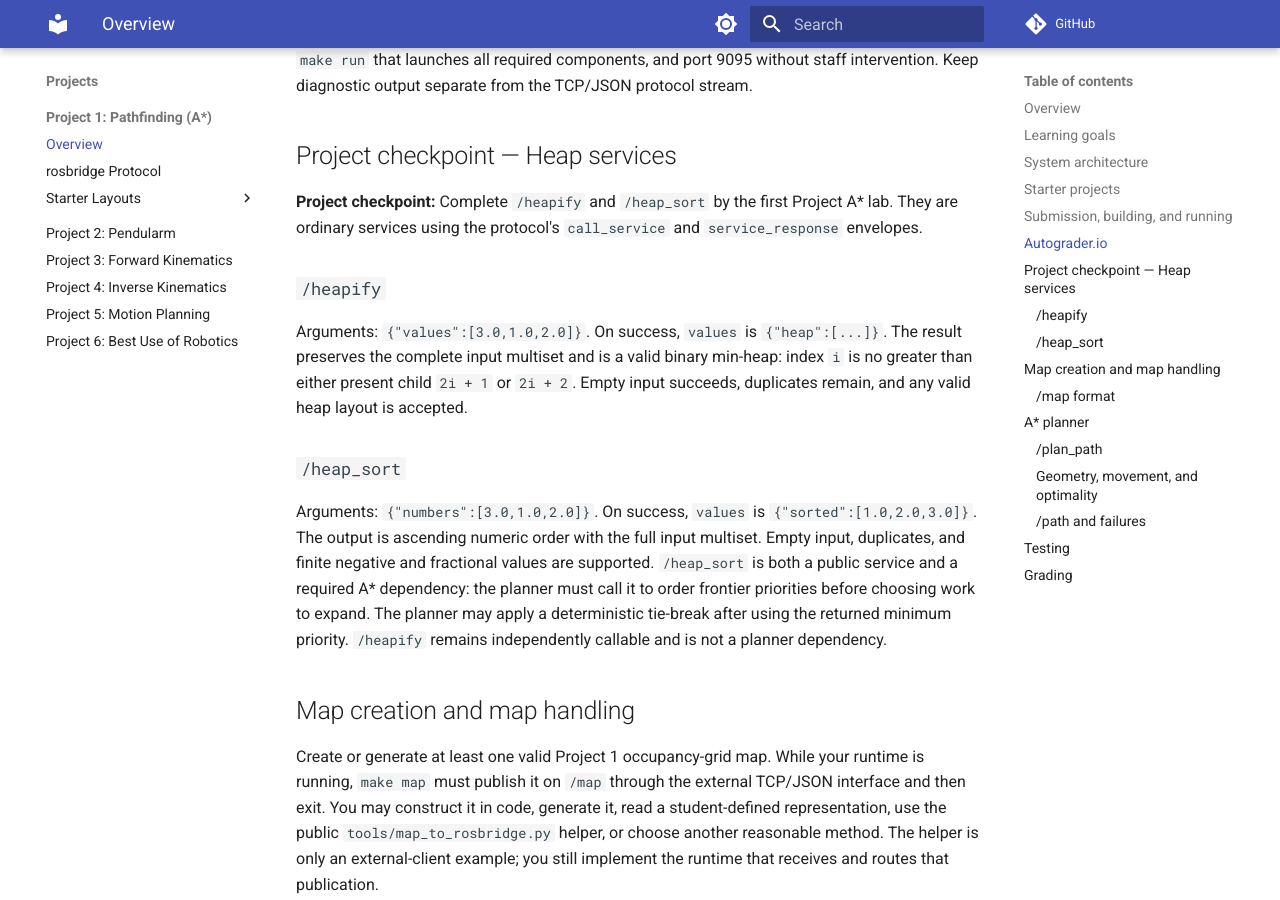
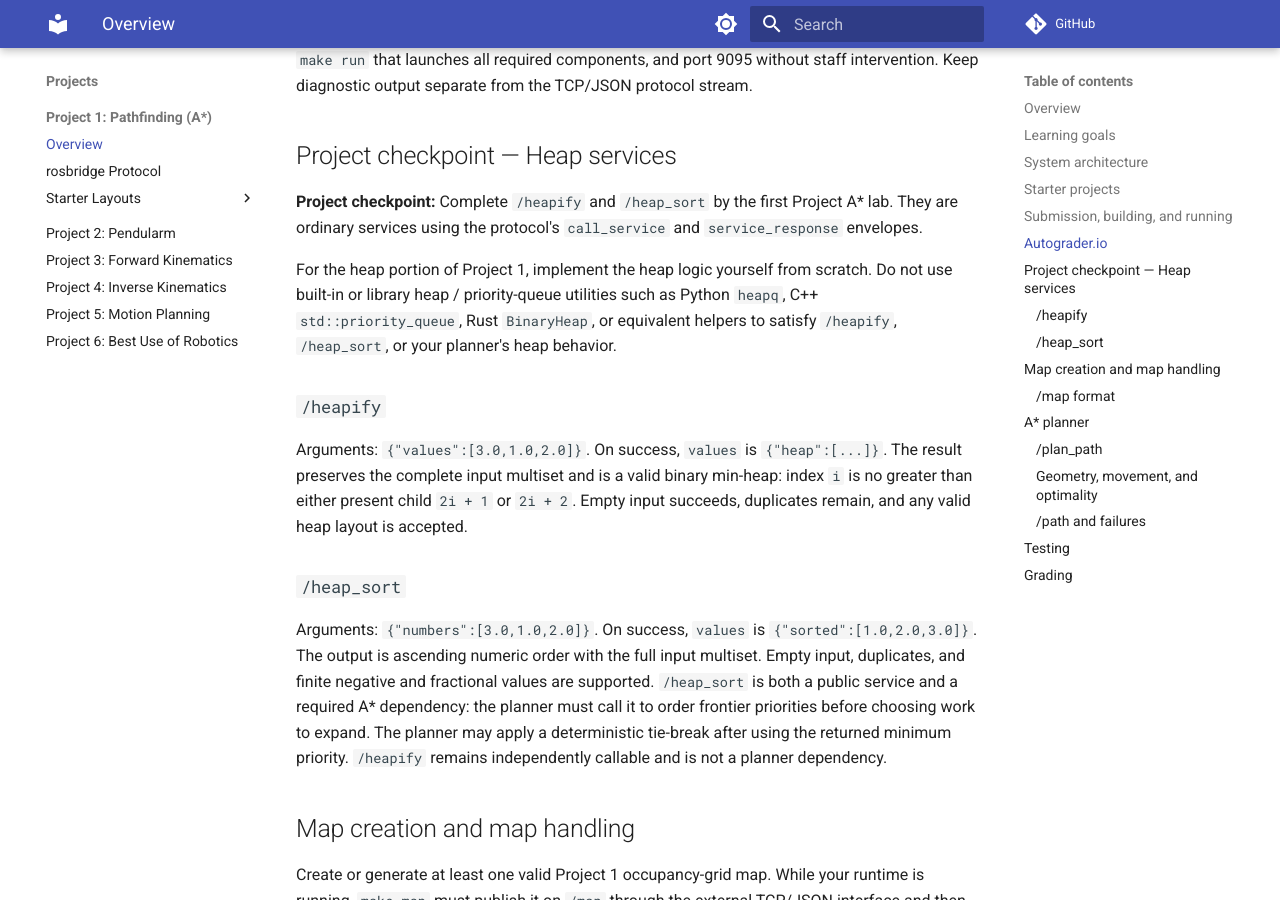
Before and after one commit to autorob/autorob.github.io, an MkDocs documentation site: the page built from docs/projects/project1/index.md, in a window 1280 px wide and 900 px high, scrolled down 2418 px. Built offline with MkDocs 1.6.1 and Material for MkDocs 9.7.7, drawn with Linux system fonts in a browser that asks for light colours; comment, search, counter and statistics services are not loaded; some of the changed text lies outside the part shown.

Commit message:
Clarify Project 1 heaps must be implemented from scratch

```diff
--- a/docs/projects/project1/index.md
+++ b/docs/projects/project1/index.md
@@ -12,7 +12,7 @@ You may use Python, C, C++, or Rust. Your source, process, data-structure, and i
 
 - Build a reusable publish/subscribe system for topic and service communication among course robot programs.
 - Expose a small [client/server](https://en.wikipedia.org/wiki/Client%E2%80%93server_model) interface for independent clients, including Autograder.io.
-- Implement numeric [binary min-heap](https://en.wikipedia.org/wiki/Binary_heap) operations and A* search.
+- Implement numeric [binary min-heap](https://en.wikipedia.org/wiki/Binary_heap) operations from scratch and A* search.
 - Build and run reproducibly in an offline environment.
 
 ## System architecture
@@ -83,6 +83,8 @@ Your submission therefore needs a top-level Makefile, no build-time downloads, a
 
 **Project checkpoint:** Complete `/heapify` and `/heap_sort` by the first Project A* lab. They are ordinary services using the protocol's `call_service` and `service_response` envelopes.
 
+For the heap portion of Project 1, implement the heap logic yourself from scratch. Do not use built-in or library heap / priority-queue utilities such as Python `heapq`, C++ `std::priority_queue`, Rust `BinaryHeap`, or equivalent helpers to satisfy `/heapify`, `/heap_sort`, or your planner's heap behavior.
+
 ### `/heapify`
 
 Arguments: `{"values":[3.0,1.0,2.0]}`. On success, `values` is `{"heap":[...]}`. The result preserves the complete input multiset and is a valid binary min-heap: index `i` is no greater than either present child `2i + 1` or `2i + 2`. Empty input succeeds, duplicates remain, and any valid heap layout is accepted.
```
